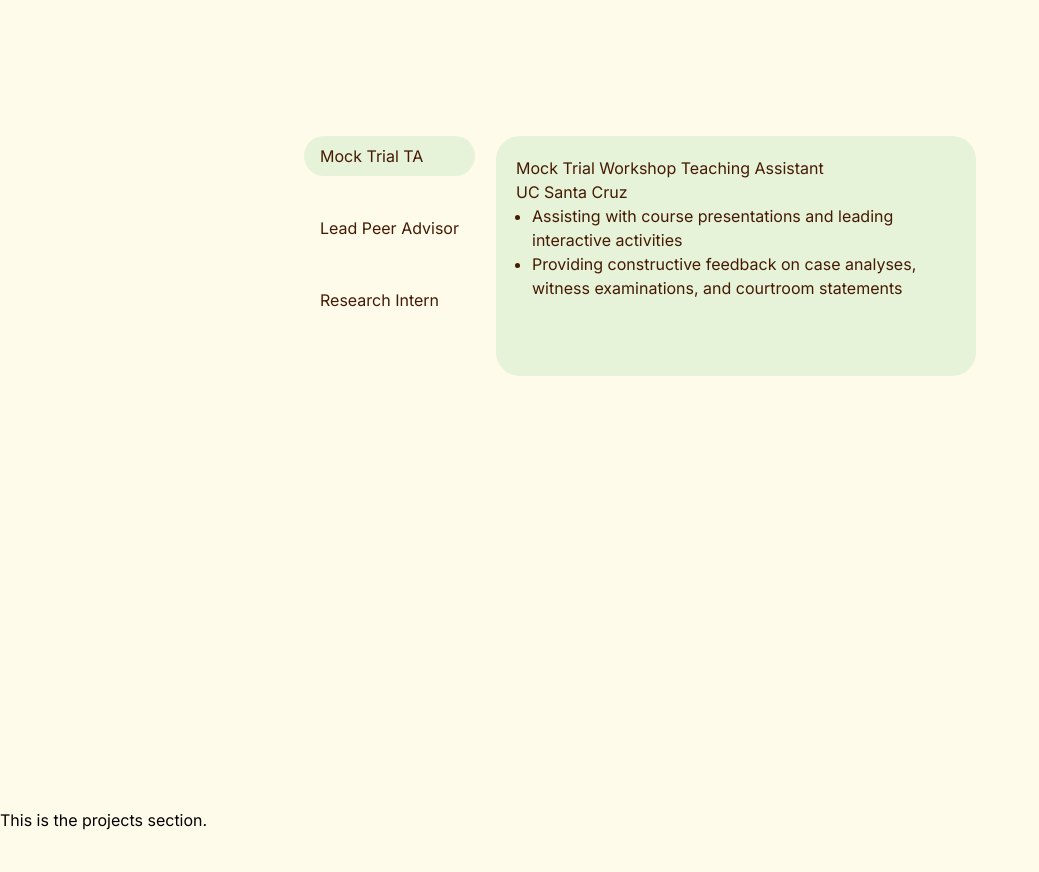
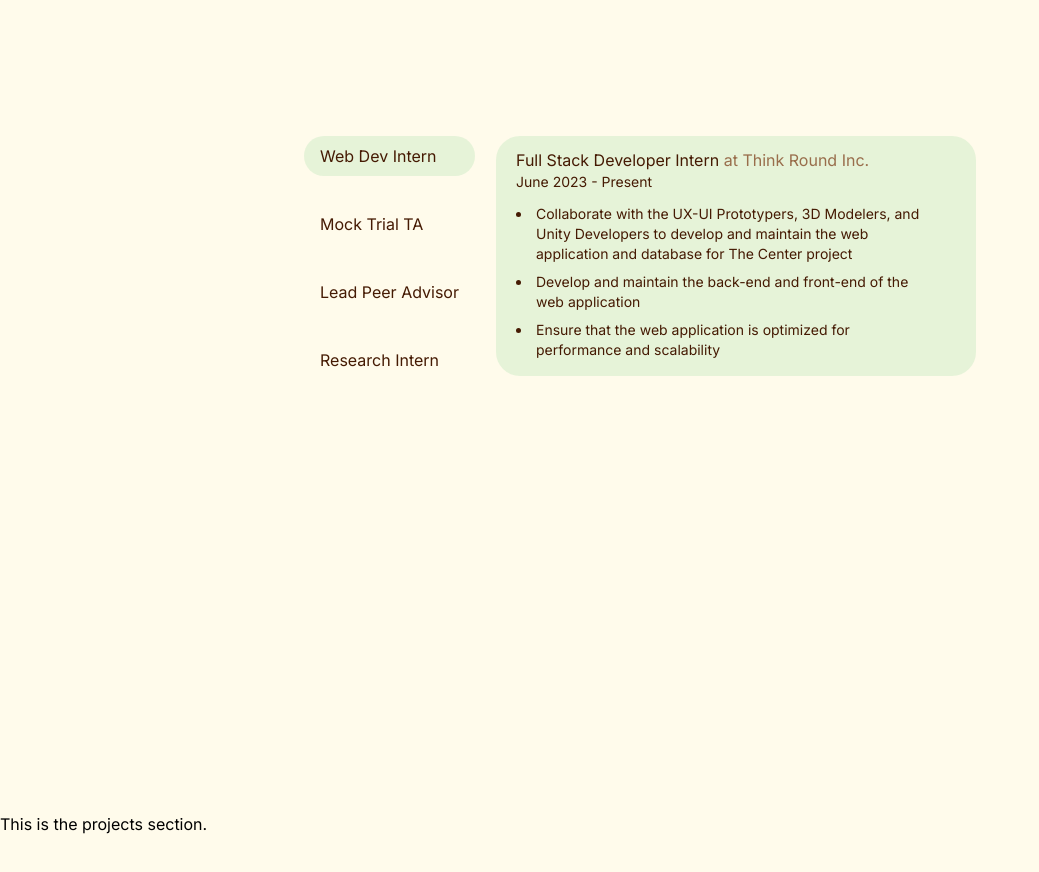
Before and after one commit to tqwu/portfolio, a Next.js app: page / in a window 1280 px wide. Shown: the part 1180-2052 px from the top of the page, without its empty margins (0-1039 px from the left). Built offline with nearby package versions, Linux system fonts and the light colour scheme.

Commit message:
#9 Added formatting to experience section

```diff
--- a/src/components/experience.tsx
+++ b/src/components/experience.tsx
@@ -5,9 +5,21 @@ import { Tab } from '@headlessui/react'
 
 const experiences = [
   {
+    name: `Web Dev Intern`,
+    title: `Full Stack Developer Intern`,
+    company: `Think Round Inc.`,
+    dates: `June 2023 - Present`,
+    description: [
+        `Collaborate with the UX-UI Prototypers, 3D Modelers, and Unity Developers to develop and maintain the web application and database for The Center project`,
+        `Develop and maintain the back-end and front-end of the web application `,
+        `Ensure that the web application is optimized for performance and scalability`,
+    ],
+  },
+  {
     name: `Mock Trial TA`,
     title: `Mock Trial Workshop Teaching Assistant`,
-    company: `UC Santa Cruz`,
+    company: `UCSC`,
+    dates: `March 2023 - Present`,
     description: [
       `Assisting with course presentations and leading interactive activities`,
       `Providing constructive feedback on case analyses, witness examinations, and courtroom statements`
@@ -16,7 +28,8 @@ const experiences = [
   {
     name: `Lead Peer Advisor`,
     title: `Lead Peer Advisor & Editor-in-Chief`,
-    company: `UC Santa Cruz`,
+    company: `UCSC`,
+    dates: `September 2022 - Present`,
     description: [
       `Leading onboarding for new peer advisors`,
       `Assisting with academic concerns of UCSC students`,
@@ -26,7 +39,8 @@ const experiences = [
   {
     name: `Research Intern`,
     title: `Research Intern`,
-    company: `CAVEAT: Center for Applied Values and Ethics in Advanced Technologies`,
+    company: `CAVEAT`,
+    dates: `March 2021 - June 2021`,
     description: [
       `Conducted research and presented a proposed project to study the proliferation of hate speech within social media`,
       `Collaborated with fellow interns to redesign CAVEAT's logo and website`,
@@ -39,12 +53,14 @@ export default function Experience() {
     <div className="py-3 sm:py-12 grid place-items-center">
       <div className="grid grid-cols-7 grid-rows-3 max-w-2xl text-base font-normal leading-6 text-amber-950">
         <Tab.Group vertical>
-          <Tab.List className="col-span-2 row-span-3 flex flex-col gap-8 justify-self-start">
+          <Tab.List className="col-span-2 row-span-3 flex flex-col gap-7 justify-self-start">
             {experiences.map((experience) => (
             //   <Tab key="experience.name" className="text-left">{experience.name}</Tab>
-              <Tab as={Fragment} key="experience.name">
+              <Tab as={Fragment} key={experience.name}>
                 {({ selected }) => (
-                  <div className={`${selected ? 'bg-pastel-green/50' : 'bg-none'} rounded-3xl px-4 py-2`}>
+                  <div className={`${selected ? 'bg-pastel-green/50' : 'bg-none'}
+                    outline-amber-900/50 rounded-3xl px-4 py-2`
+                  }>
                     <button>
                       {experience.name}
                     </button>
@@ -53,14 +69,15 @@ export default function Experience() {
               </Tab>
             ))}
           </Tab.List>
-          <Tab.Panels className="col-span-5 row-span-3 bg-pastel-green/50 rounded-3xl p-5 h-60">
+          <Tab.Panels className="col-span-5 row-span-3 bg-pastel-green/50 rounded-3xl h-60 py-3 px-5">
             {experiences.map((experience) => (
-              <Tab.Panel key="experience.company">
-                <div>{experience.title}</div>
-                <div>{experience.company}</div>
-                <ul className="list-disc px-4">
+              <Tab.Panel key={experience.company}>
+                <span className="pb-2">{experience.title}</span>
+                <span className="text-amber-900/70 pb-2"> at {experience.company}</span>
+                <div className="text-sm pb-2">{experience.dates}</div>
+                <ul className="text-sm list-disc px-4">
                     {experience.description.map((item, index) => (
-                        <li key={index}>{item}</li>
+                        <li key={index} className="p-1">{item}</li>
                     ))}
                 </ul>
               </Tab.Panel>
```
